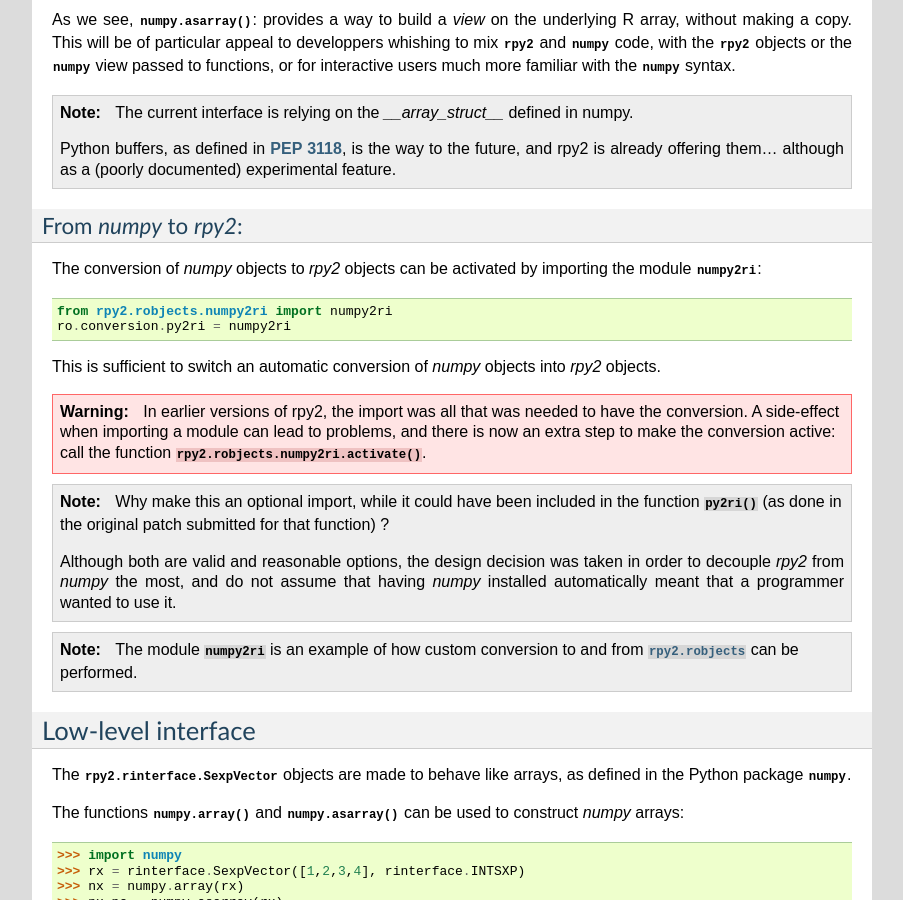
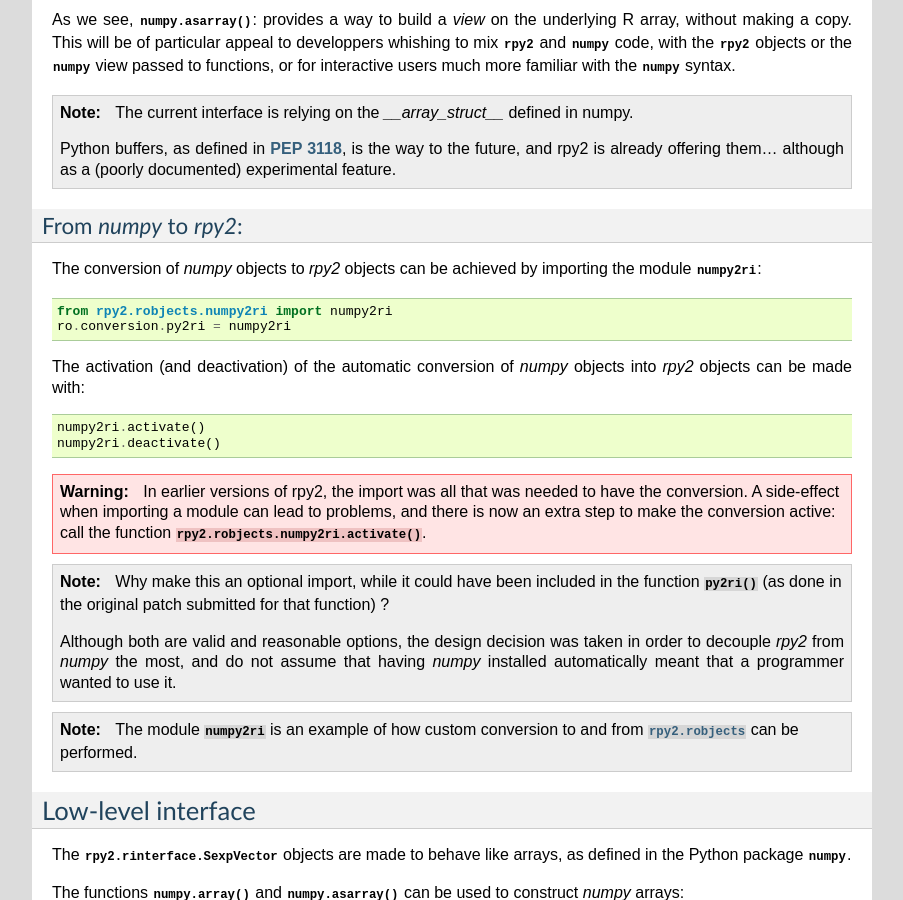
Before and after one commit to uhjish/rpy2, a Sphinx documentation site: the page built from doc/numpy.rst, in a window 1280 px wide and 900 px high, scrolled down 1339 px. Shown: the whole window, without its empty margins (198-1101 px from the left). Built offline with Sphinx 7.4.7, drawn with Linux system fonts in a browser that asks for light colours.

Commit message:
fix issue #257

```diff
--- a/doc/numpy.rst
+++ b/doc/numpy.rst
@@ -101,13 +101,18 @@ From `numpy` to `rpy2`:
 ^^^^^^^^^^^^^^^^^^^^^^^
 
 The conversion of `numpy` objects to `rpy2` objects can be
-activated by importing the module :mod:`numpy2ri`::
+achieved by importing the module :mod:`numpy2ri`::
 
   from rpy2.robjects.numpy2ri import numpy2ri
   ro.conversion.py2ri = numpy2ri
 
-This is sufficient to switch an automatic conversion
-of `numpy` objects into `rpy2` objects.
+The activation (and deactivation) of the automatic conversion
+of `numpy` objects into `rpy2` objects can be made with:
+
+.. code-block:: python
+
+   numpy2ri.activate()
+   numpy2ri.deactivate()
 
 .. warning::
 
```
Also changed, not shown: 1 other file.
